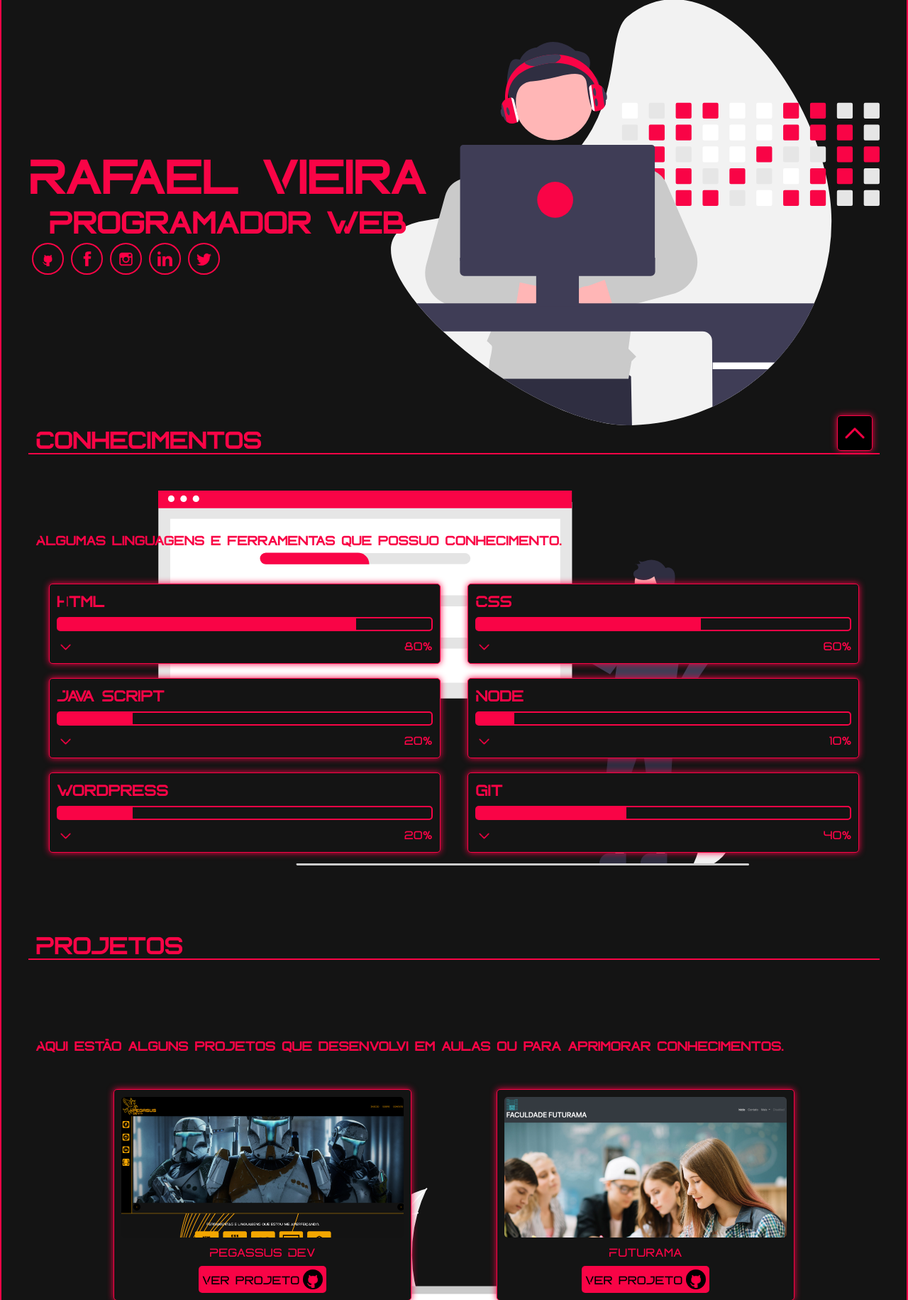
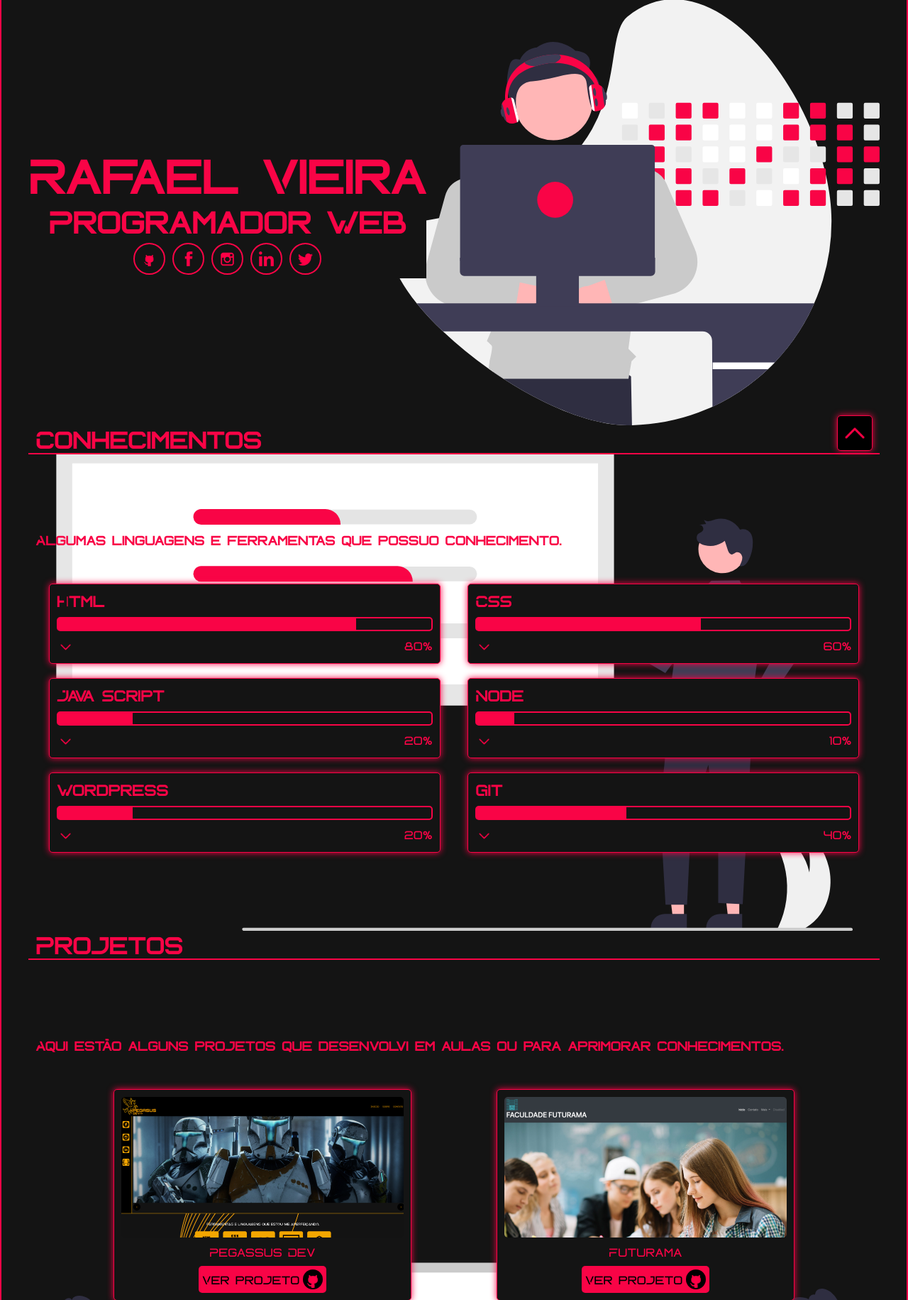
Before and after one commit to rafaeldevcode/portifolio-html, a PHP site: page / in a window 1280 px wide. Shown: the part 115-1946 px from the top of the page at 71% size. Run offline with PHP 8.4, Linux system fonts and the light colour scheme.

Commit message:
Alterando o tamanho das imagens de fundo e as listas de imagens das redes sociais do rodape e conteudo principal

```diff
--- a/css/style.css
+++ b/css/style.css
@@ -138,11 +138,11 @@ body{
     justify-content: center;
     align-items: flex-start;
     background: url(../images/principal-bg.svg) right no-repeat;
-    background-position: right;
     background-size: contain;
 }
 
 .conteudo .principal .titulos{
+    background: rgb(20, 20, 20);
     color:#F90446;
 }
 
@@ -156,14 +156,15 @@ body{
     text-align: center;
 }
 
-.social ul{
+.conteudo .principal .titulos ul{
+    background: rgb(20, 20, 20);
     display: flex;
     flex-direction: row;
     justify-content: center;
     align-items: center;
 }
 
-.social ul li{
+.conteudo .principal .titulos ul li{
     cursor: pointer;
     width: 45px;
     height: 45px;
@@ -175,17 +176,18 @@ body{
     transition: border .3s;
 }
 
-.social ul li:hover{
+.conteudo .principal .titulos ul li:hover{
     border: 2px solid #FFF;
 }
 
-.social ul li img{
+.conteudo .principal .titulos ul li img{
     width: 100%;
 }
 
 .titulo{
     /* padding: 20px 5px; */
     /* background: #000; */
+    background: rgb(20, 20, 20);
     border-bottom: 2px solid #F90446;
     margin-bottom: 100px;
 }
@@ -204,6 +206,7 @@ body{
 
 .conhecimentos{
     background: url(../images/conhecimentos-bg.svg) center no-repeat;
+    background-size: contain;
 }
 
 .conhecimentos .colecao-card{
@@ -285,6 +288,7 @@ body{
 /* /////////////// PROJETOS ////////////// */
 .projetos{
     background: url(../images/projetos-bg.svg) center right no-repeat;
+    background-size: contain;
 }
 
 .projetos .colecao-card{
--- a/index.html
+++ b/index.html
@@ -46,9 +46,7 @@
             <div class="titulos">
                 <h1>Rafael Vieira</h1>
                 <h2>Programador Web</h2>
-            </div>
 
-            <div class="social">
                 <ul>
                     <li><a target="_blank" rel="noopener" href="https://github.com/rafaeldevcode"><img src="./images/github.png" alt="Twitter"></a></li>
                     <li><a target="_blank" rel="noopener"  href="https://www.facebook.com/rafaelvieirapalmital"><img src="./images/face.png" alt="Facebook"></a></li>
```
Also changed, not shown: other parts of css/style.css (+35 -2 lines).
